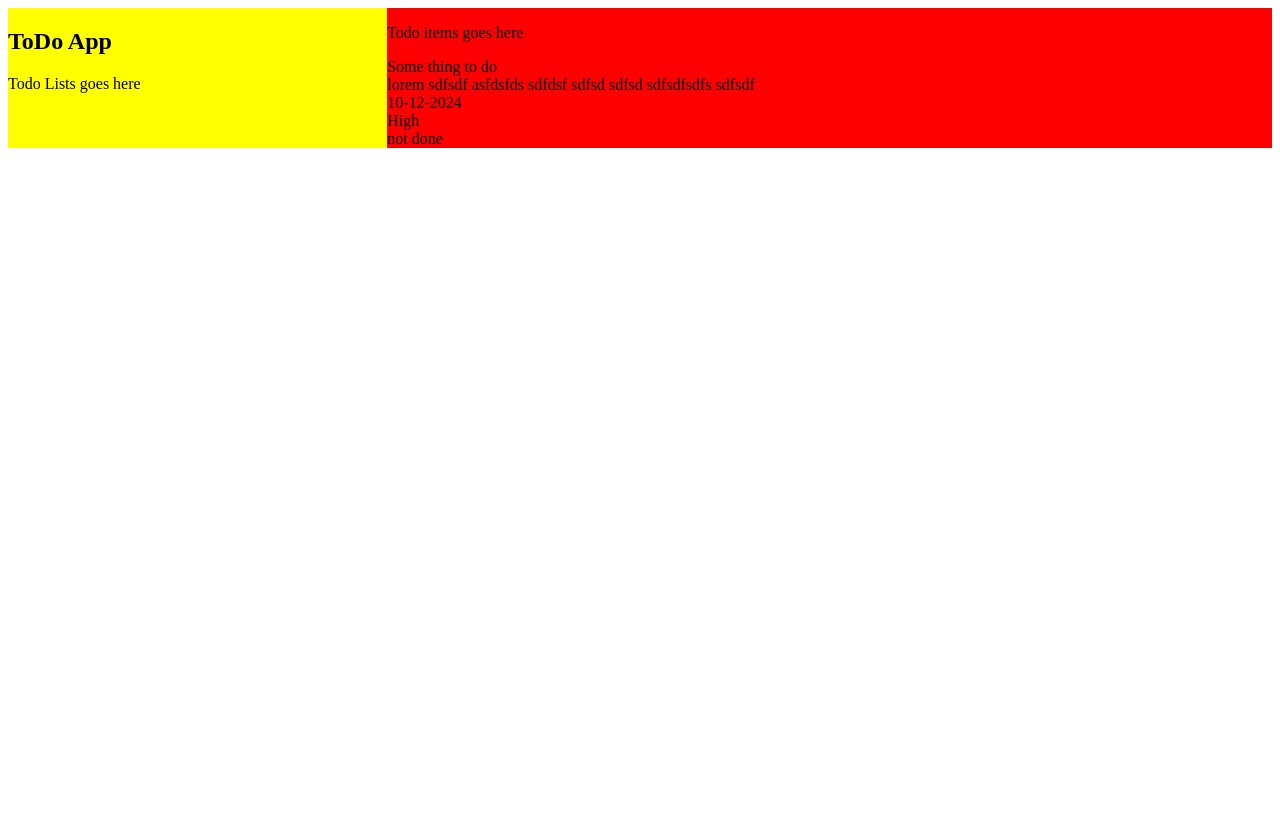
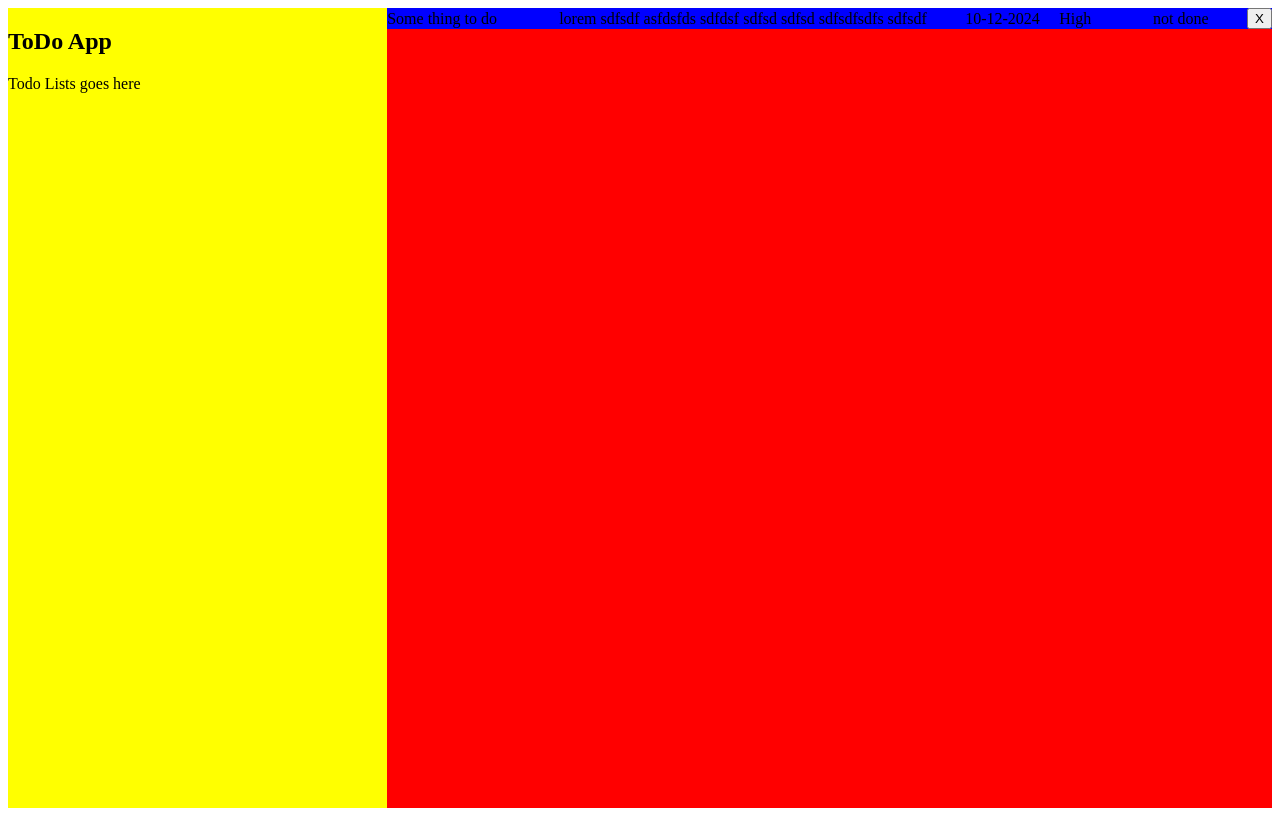
Before and after one commit to alex2323official/TODOLIST-APP---SOLID, a website built with webpack: page src/template.html in a window 1280 px wide. Built offline with nearby package versions, Linux system fonts and the light colour scheme.

Commit message:
JS for displaying UI with todos is working

```diff
--- a/src/App/Data/TodoView.js
+++ b/src/App/Data/TodoView.js
@@ -34,6 +34,11 @@ export class TodoView {
     todoItemStatus.classList.add("todo-item__status");
     todoItemStatus.innerText = `${todosArray[0].status}`;
     todoItemContainer.appendChild(todoItemStatus);
+    // Btn for deleting
+    let todoItemBtnDelete = document.createElement("button");
+    todoItemBtnDelete.classList.add("todo-item__btndelete");
+    todoItemBtnDelete.innerText = "X";
+    todoItemContainer.appendChild(todoItemBtnDelete);
 
     this.todoContainer.appendChild(todoItemContainer);
   }
--- a/src/styles.css
+++ b/src/styles.css
@@ -55,12 +55,40 @@ body {
 /* Main Todo Container */
 .todo-container {
   width: 70vw;
+  min-height: 100vh;
   background-color: red;
+}
+
+.todo-item__container {
+  display: grid;
+  grid-template-columns: 2fr 5fr 1fr 1fr 1fr auto;
+  gap: 1rem;
+  align-items: center;
+  background-color: blue;
+}
+
+.todo-item__title {
+}
+
+.todo-item__description {
+}
+
+.todo-item__duedate {
+}
+
+.todo-item__priority {
+}
+
+.todo-item__status {
+}
+
+.todo-item__btndelete {
 }
 
 /* Sidebar Projects List */
 .projects-list {
   width: 30vw;
+  min-height: 100vh;
   background-color: yellow;
 }
 
--- a/src/template.html
+++ b/src/template.html
@@ -11,8 +11,6 @@
       <h1 class="projects-list--h1">ToDo App</h1>
       <p>Todo Lists goes here</p>
     </aside>
-    <main class="todo-container" id="todo-container">
-      <p>Todo items goes here</p>
-    </main>
+    <main class="todo-container" id="todo-container"></main>
   </body>
 </html>
```
